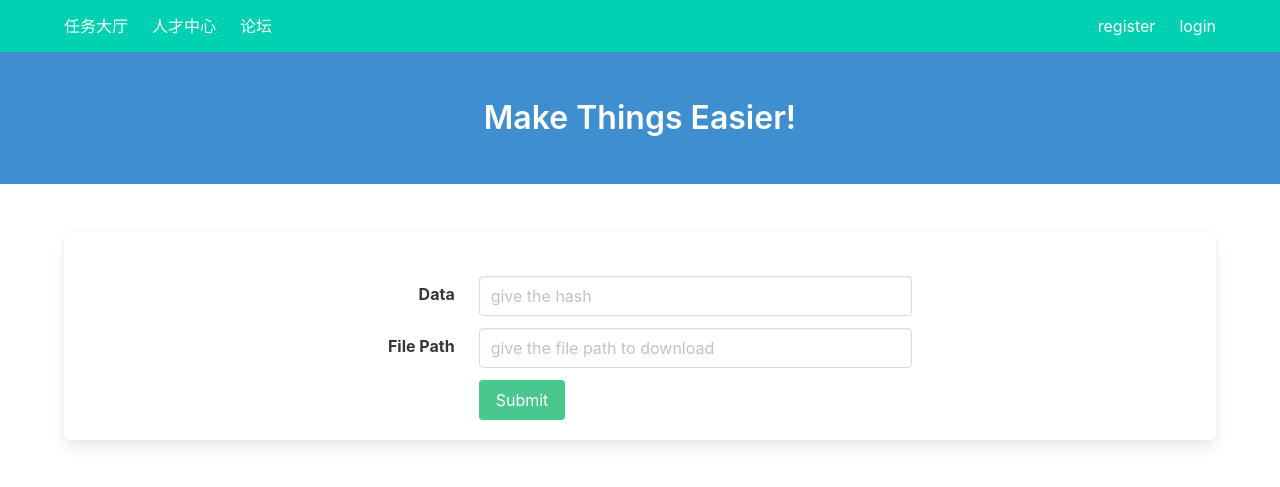
After one commit to Tong12138/python_crowdnet, a Django app: page /download/ in a window 1280 px wide. The commit adds this page. Shown: the top 487 px of the page. Run offline with Django 3.2, Linux system fonts and the light colour scheme; parts of the project's set-up code (start-up, migrations or seed data) failed here and were passed over; some libraries are stand-ins or nearby versions.

Commit message:
增加ipfs相关功能

```diff
--- a/base/form.py
+++ b/base/form.py
@@ -27,6 +27,8 @@ class challengeForm(forms.Form):
     detail = forms.CharField()
     award = forms.IntegerField(min_value=0)
     requirment = forms.CharField()
+    data = forms.CharField()
+    public_key = forms.CharField()
 
 
     def clean(self):
--- a/base/views.py
+++ b/base/views.py
@@ -1,6 +1,6 @@
 from django.views.generic import View
 from django.shortcuts import render, redirect, reverse
-from base.models import getAllTasks, login, enroll, postTask, getTask, getUser, getAllUsers, register, rechargeUser, addSkills, recieveTask, commitTask, getRecord, reward
+from base.models import getAllTasks, login, enroll, postTask, getTask, getUser, getAllUsers, register, rechargeUser, addSkills, recieveTask, commitTask, getRecord, reward, downLoad
 import json
 from .form import registerForm, loginForm, challengeForm, profileForm, commitForm, rewardForm
 class homeView(View):
@@ -92,9 +92,11 @@ class releaseView(View):
             detail = bytes(form.cleaned_data.get('detail'), encoding='utf-8')
             reward = bytes(str(form.cleaned_data.get('award')), encoding='utf-8')
             requirement = bytes(form.cleaned_data.get('requirment'), encoding='utf-8')
+            data = bytes(form.cleaned_data.get('data'), encoding='utf-8')
             id = request.session.get('user_id') + form.cleaned_data.get('title')
             taskid = bytes(id, encoding='utf-8')
-            result = postTask(title, taskid, detail, requirement, reward)
+            publickeypath = bytes(form.cleaned_data.get('public_key'), encoding='utf-8')
+            result = postTask(title, taskid, detail, requirement, reward, data, publickeypath)
             request.session['chId'] = id
             print(result)
             return redirect(reverse('details'))
@@ -201,7 +203,8 @@ class mytaskView(View):
         form = commitForm(request.POST or None)
         if form.is_valid():
             solution = form.cleaned_data.get('solution')
-            result = commitTask(bytes(taskId, encoding='utf-8'),bytes(solution, encoding='utf-8'))
+            publickey = bytes(form.cleaned_data.get('public_key'), encoding='utf-8')
+            result = commitTask(bytes(taskId, encoding='utf-8'),bytes(solution, encoding='utf-8'), publickey)
             print(result)
             return redirect('/profile/' + request.session.get('user_id'))
         else:
@@ -264,3 +267,11 @@ def profile(request, userId):
 def logout(request):
     request.session.flush()
     return redirect(reverse('home'))
+
+def download(request):
+    if request.method == "POST":
+        index = bytes(request.POST.get('hash'), encoding='utf-8')
+        filepath = bytes(request.POST.get('filepath'), encoding='utf-8')
+        text = str(downLoad(index, filepath), 'utf-8')
+        return render(request, 'download.html', {'context': text})
+    return render(request, 'download.html', {'context': ""})
--- a/crowdsourcing/urls.py
+++ b/crowdsourcing/urls.py
@@ -36,5 +36,8 @@ urlpatterns = [
     path('mytask/<taskId>', views.mytaskView.as_view(), name='mytask'),
     path('reward/<taskId>', views.rewardView.as_view(), name='reward'),
 
+    # path('upload/', views.upload, name='upload'),
+    path('download/', views.download, name='download'),
+
 
 ]
--- /dev/null
+++ b/templates/download.html
@@ -0,0 +1,70 @@
+{% extends 'base.html' %}
+{% block body %}
+<section class="hero is-info is-light">
+  <div class="hero-body">
+      <div class="columns">
+          <div class="column is-10 is-offset-1">
+              <section class="hero landing-left">
+                      <div>
+                          <h3 class="title has-text-centered ">
+                              <p>Make Things Easier!</p>
+                          </h3>
+                      </div>
+              </section>
+          </div>
+      </div>
+  </div>
+  </div>
+  </section>
+    <div class="section">
+        <div class="container">
+            <li class="box">
+                <div class="columns is-centered">
+                    <div class="column is-half-desktop is-two-thirds-tablet">
+                        <form class="" action="" method="post" accept-charset="UTF-8">
+                            {% csrf_token %}
+{#                            <input name="authenticity_token" type="hidden" value="">#}
+                            <br>
+                            <div class="field is-horizontal">
+                                <div class="field-label is-normal">
+                                    <label class="label">Data</label>
+                                </div>
+                                <div class="field-body">
+                                    <div class="field">
+                                        <div class="control">
+                                            <input class="input" name="hash" type="text" placeholder="give the hash" value="">
+                                        </div>
+                                    </div>
+                                </div>
+                            </div>
+                            <div class="field is-horizontal">
+                                <div class="field-label is-normal">
+                                    <label class="label">File Path</label>
+                                </div>
+                                <div class="field-body">
+                                    <div class="field">
+                                        <div class="control">
+                                            <input class="input" name="filepath" type="text" placeholder="give the file path to download" value="">
+                                        </div>
+                                    </div>
+                                </div>
+                            </div>
+                            <div class="field is-horizontal">
+                                <div class="field-label is-normal">
+                                </div>
+                                <div class="field-body">
+                                    <div class="field">
+                                        <div class="control">
+                                            <input class="button is-success" type="submit" value="Submit">
+                                        </div>
+                                    </div>
+                                </div>
+                            </div>
+                        </form>
+                    </div>
+                </div>
+            </li>
+        </div>
+      </div>
+
+{% endblock %}
--- a/templates/reward.html
+++ b/templates/reward.html
@@ -60,6 +60,11 @@
                                             <input class="button is-primary" type="submit" value="Reward">
                                         </div>
                              </div>
+                                <div class="field" align="center">
+                                        <div class="control">
+                                            <a class="button is-primary" href="/download">download solution</a>
+                                        </div>
+                                </div>
                             {% endif %}
 
                           <br>
```
Also changed, not shown: base/models.py (+21 -5 lines), templates/mytask.html (+26 -5 lines), templates/release.html (+24 -0 lines), templates/task.html (+11 -0 lines), templates/upload.html (added, +59 -0 lines), 5 other files.
